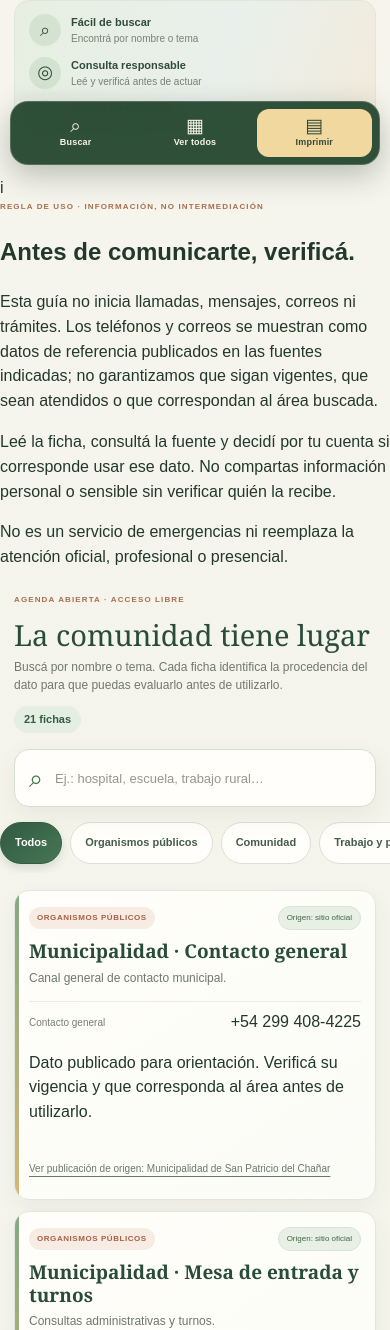
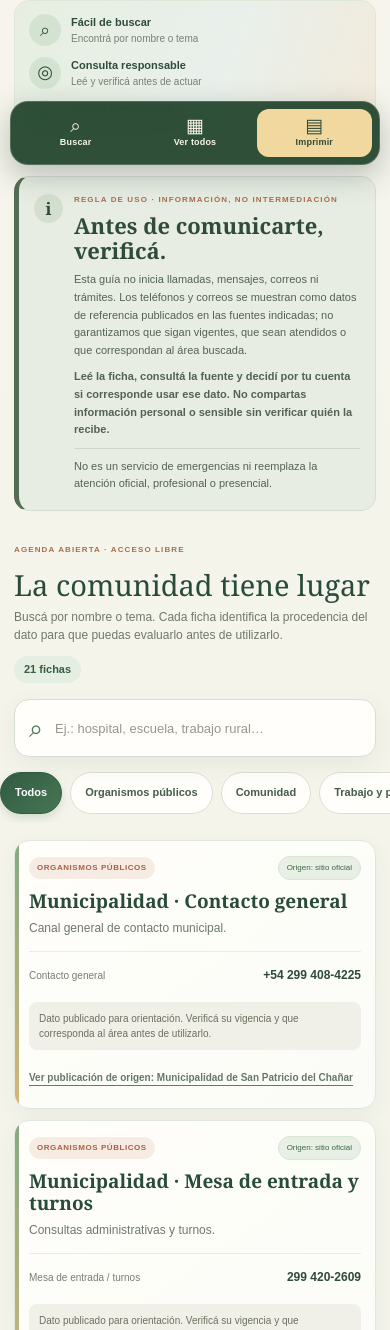
Before and after one commit to eliasmartinezcultural-glitch/SOPORTE-LOCAL, a plain HTML site: page index.html in a window 390 px wide. Shown: the part 670-2000 px from the top of the page. Drawn offline with Linux system fonts and the light colour scheme.

Commit message:
Diseñar avisos de uso responsable y fichas informativas

```diff
--- a/styles.css
+++ b/styles.css
@@ -292,3 +292,46 @@ body{background:linear-gradient(180deg,#f7f5ed 0%,#f1f3e9 42%,#f7f5ed 100%);colo
 }
 @media(min-width:601px){.mobile-dock{display:none!important}}
 @media print{.mobile-dock{display:none!important}}
+
+
+/* CHÁÑAR A MANO · Política visual de consulta responsable */
+.responsible-use{
+  max-width:1048px;margin:0 auto 34px;padding:22px 25px;
+  display:grid;grid-template-columns:42px minmax(0,1fr);gap:15px;
+  background:#e8ede4;border:1px solid #d5dfd1;border-left:5px solid #536c54;
+  border-radius:14px;color:var(--ink)
+}
+.responsible-mark{
+  width:36px;height:36px;border-radius:50%;display:grid;place-items:center;
+  background:#d4dfd0;color:#304b3a;font:700 20px Georgia,serif
+}
+.responsible-use .eyebrow{margin-bottom:7px}
+.responsible-use h2{margin:0;color:#304b3a;font:600 25px/1.12 Georgia,serif}
+.responsible-use p:not(.eyebrow){max-width:800px;margin:9px 0 0;color:#536257;font-size:12px;line-height:1.65}
+.responsible-use .responsible-strong{font-weight:700;color:#344b39}
+.responsible-use .responsible-emergency{padding-top:9px;border-top:1px solid #cbd7c7;font-size:11px}
+.contact-value{
+  display:inline-block;max-width:62%;padding:7px 0;color:#304b3a;
+  font-size:12px;font-weight:700;text-align:right;overflow-wrap:anywhere;
+  user-select:text;-webkit-user-select:text;cursor:text
+}
+.contact-email{font-size:11px}
+.contact-caution{
+  margin:11px 0 0;padding:9px 10px;border-radius:8px;
+  background:#f1f0e8;color:#6a705f;font-size:10px;line-height:1.5
+}
+.card-source{font-weight:600}
+@media(max-width:600px){
+  .responsible-use{margin:0 14px 25px;padding:17px 15px;grid-template-columns:30px minmax(0,1fr);gap:10px;border-radius:15px}
+  .responsible-mark{width:29px;height:29px;font-size:17px}
+  .responsible-use h2{font-size:22px}
+  .responsible-use p:not(.eyebrow){font-size:11px;line-height:1.6}
+  .contact-row{gap:7px}
+  .contact-value{max-width:66%;font-size:12px;line-height:1.4}
+  .contact-email{font-size:10px}
+  .contact-caution{font-size:10px;line-height:1.5}
+}
+@media print{
+  .responsible-use{break-inside:avoid;background:#eef1eb!important;border:1px solid #aeb9a8!important}
+  .contact-caution{background:#f3f1e9!important}
+}
```
